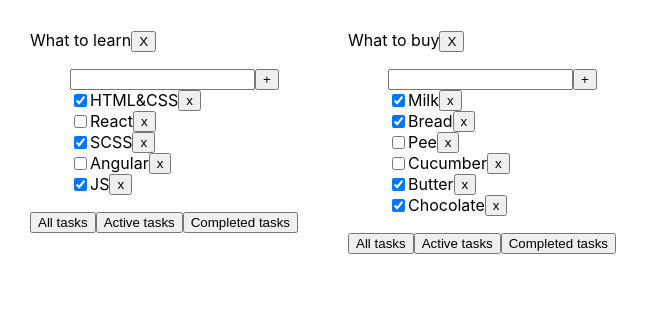
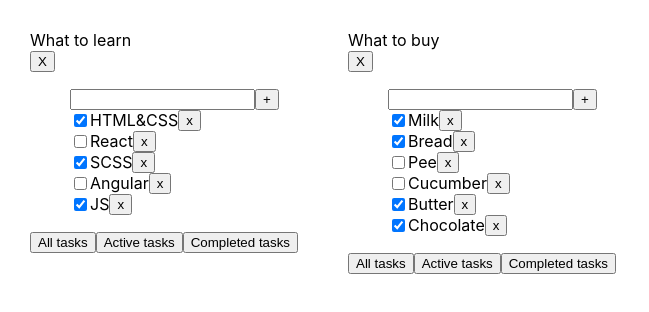
Before and after one commit to talerqa/todo-example, a React (Create React App) app: page / in a window 1280 px wide. Shown: the top 312 px of the page, without its empty margins (0-649 px from the left). Built offline with nearby package versions, Linux system fonts and the light colour scheme.

Commit message:
add: changeTitleTodoList for todolist

```diff
--- a/src/App.tsx
+++ b/src/App.tsx
@@ -69,6 +69,12 @@ function App() {
     dispatchTasks(updateTitleSpaAC(todolistId, taskId, title))
   }
 
+  const changeTitleTodoList = (todolistId: string, title: string) => {
+    setTodolist(todolists.map( todolist => todolist.id === todolistId
+    ? {...todolist, title}
+    : todolist))
+  }
+
   return (
     <div className="App">
       {todolists.map(todolist => {
@@ -94,6 +100,7 @@ function App() {
             changeStatusTask={changeStatusTask}
             changeTitleSpan={updateTitleSpan}
             changedFilter={changedFilter}
+            changeTitleTodoList={changeTitleTodoList}
           />)
         }
       )}
--- a/src/TodoList.tsx
+++ b/src/TodoList.tsx
@@ -14,6 +14,7 @@ type TodoListType = {
   changeStatusTask: (todolistId: string, taskId: string, statusTask: boolean) => void
   changeTitleSpan: (todolistId: string, taskId: string, title: string) => void
   changedFilter: (todolistId: string, filter: ChangeStatusTasksType) => void
+  changeTitleTodoList: (todolistId: string, title: string) => void
 }
 
 
@@ -27,7 +28,8 @@ const TodoList: FC<TodoListType> = (props) => {
     removeTask,
     changeStatusTask,
     changeTitleSpan,
-    changedFilter
+    changedFilter,
+    changeTitleTodoList
   } = props
 
   const [title, setTitle] = useState('');
@@ -54,9 +56,15 @@ const TodoList: FC<TodoListType> = (props) => {
     changeTitleSpan(todolistId, taskId, title)
   }
 
+  const changeTitleTodolistHandler = (todolistId: string, title: string) => {
+    changeTitleTodoList(todolistId, title)
+  }
+
+
   return (
     <div>
-      <span>{titleTodoList}</span>
+      <EditableSpan title={titleTodoList} callback={(title) => changeTitleTodolistHandler(todolistId, title)}/>
+
       <button>X</button>
       <ul>
         <input type={'text'} value={title} onChange={onChangeInput}/>
```
